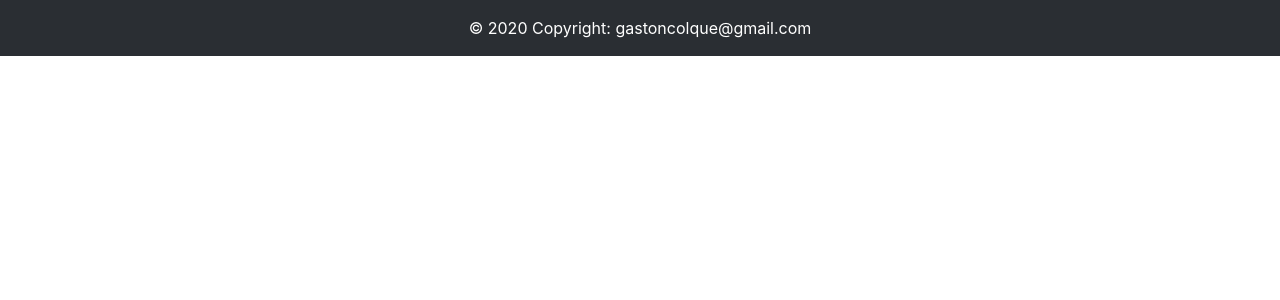
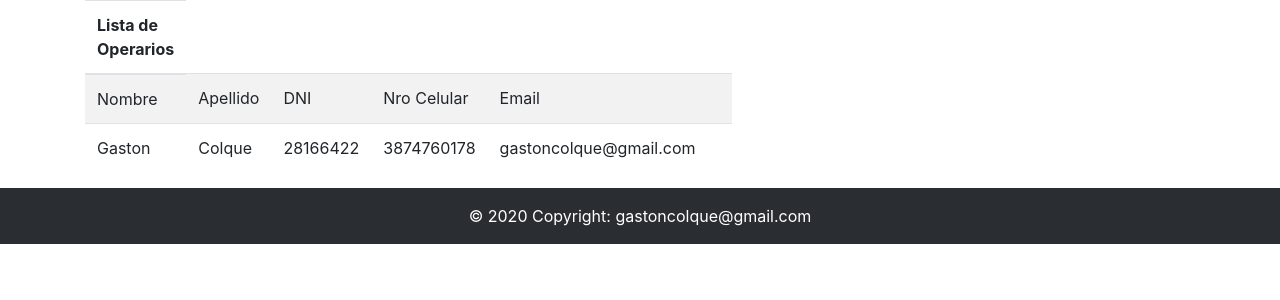
Before and after one commit to Gas111/stockindu, a Django app: page / in a window 1280 px wide. Shown: the part 64-364 px from the top of the page. Run offline with Django 4.2, Linux system fonts and the light colour scheme; data comes from the database, SQL or seed files in the repository; tables that the repository leaves empty hold one stand-in row (values such as "Sample post"); some libraries are stand-ins or nearby versions.

Commit message:
PROBANDO

```diff
--- a/stockindu/settings.py
+++ b/stockindu/settings.py
@@ -79,7 +79,7 @@ WSGI_APPLICATION = 'stockindu.wsgi.application'
 
 # Database
 # https://docs.djangoproject.com/en/4.0/ref/settings/#databases
-'''
+
 DATABASES = {
     'default': {
         'ENGINE': 'django.db.backends.sqlite3',
@@ -90,7 +90,7 @@ DATABASES = {
 DATABASES = {
     'default': dj_database_url.config(default=config('DATABASE_URL')),
     }
-
+'''
 # Password validation
 # https://docs.djangoproject.com/en/4.0/ref/settings/#auth-password-validators
 
--- a/templates/lista.html
+++ b/templates/lista.html
@@ -1 +1,38 @@
 {% extends 'base.html' %}
+
+{% block content %}
+    <div class="container">
+        <div class="row">
+            <div class="col-md-4">
+                <table class="table table-striped">
+                    <thead>
+                        <tr>
+                            <th>Lista de Operarios</th>
+                        </tr>
+                    </thead>
+                    <tbody>
+                        <tr>
+                            <td>Nombre</td>
+                            <td>Apellido</td>
+                            <td>DNI</td>
+                            <td>Nro Celular</td>
+                            <td>Email</td>
+                            <td></td>
+                            </tr>
+
+                            {%for c in lista %}
+                            <tr>
+                            <td>{{c.nombre}}</td>
+                            <td>{{c.apellido}}</td>
+                            <td>{{c.dni}}</td>
+                            <td>{{c.celular}}</td>
+                            <td>{{c.mail}}</td>
+                            <td></td>
+                            </tr>
+                            {%endfor%}
+                    </tbody>
+                </table>
+            </div>
+        </div>
+    </div>
+{% endblock %}
```
Also changed, not shown: templates/busca.html (+82 -0 lines).
